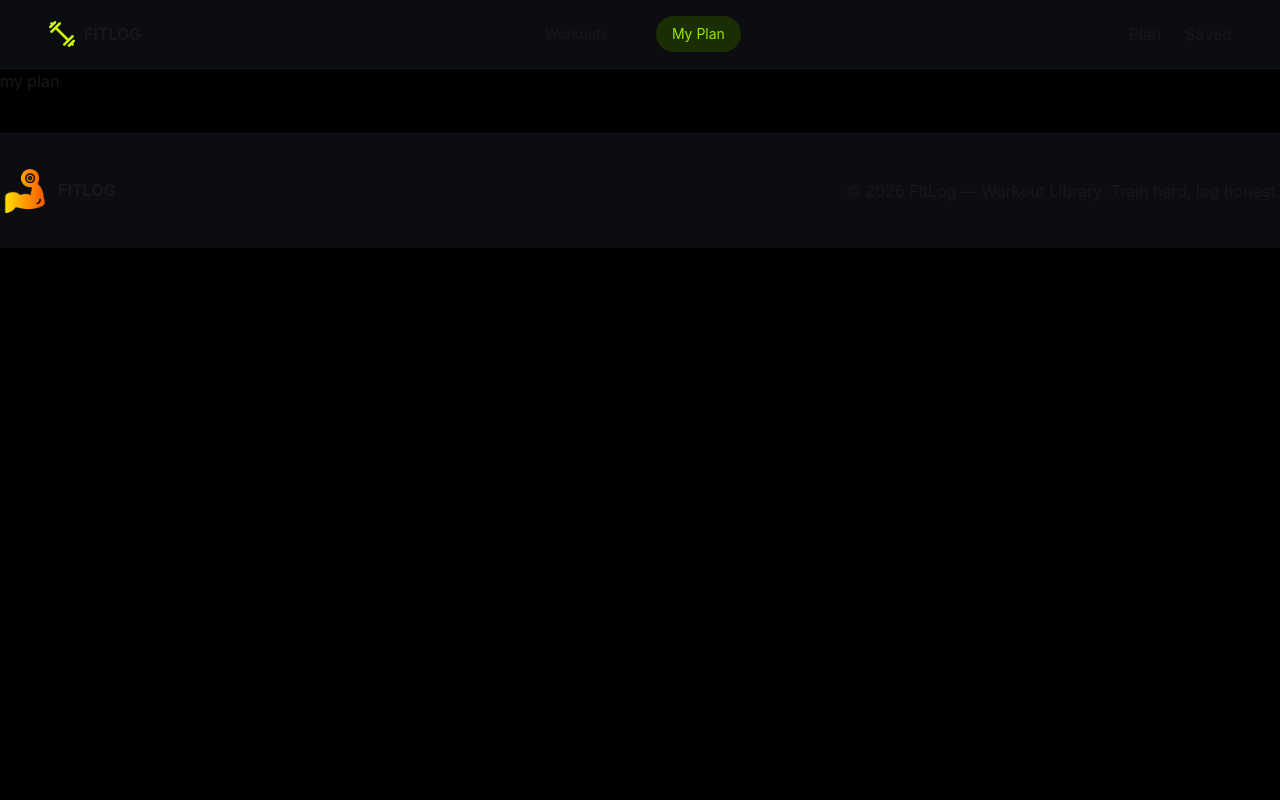
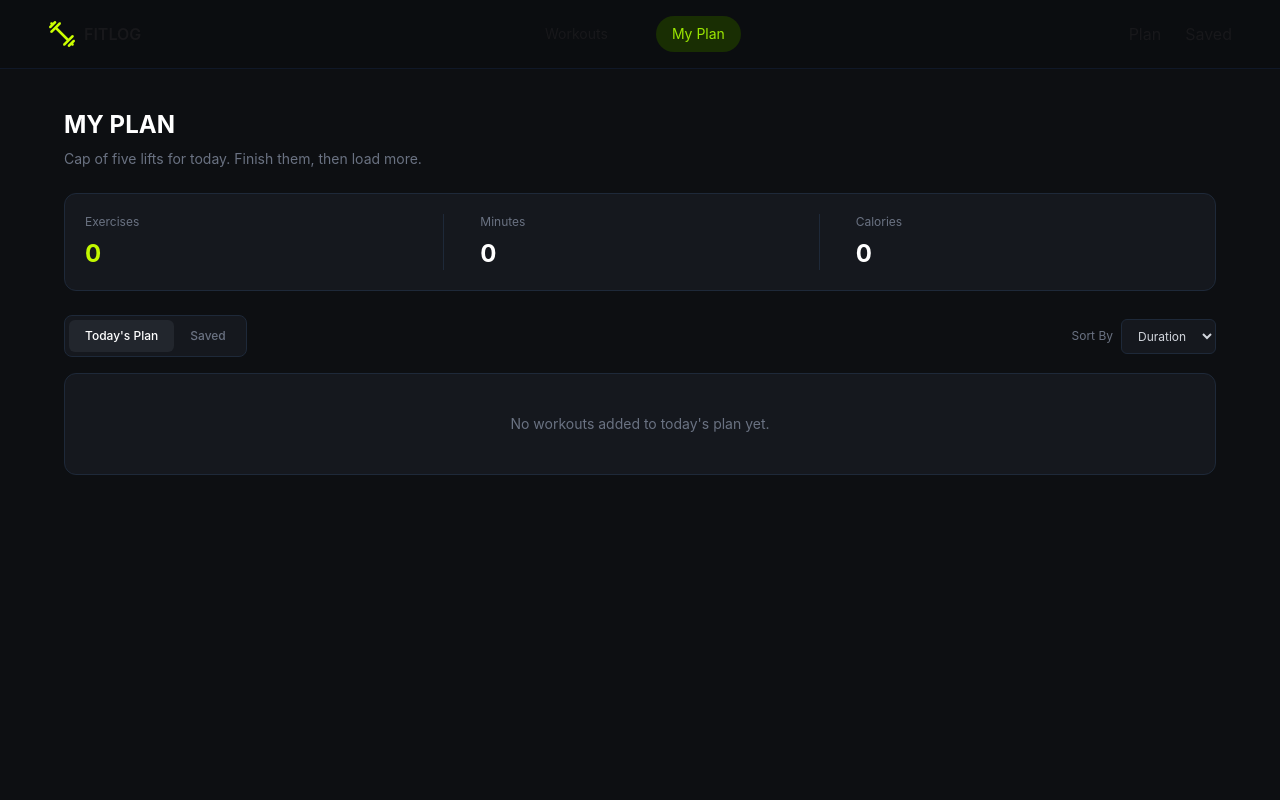
Before and after one commit to sajid-07321/assignment-6, a Next.js app: page /my-plan in a window 1280 px wide. Shown: the top 800 px of the page. Built offline with nearby package versions, Linux system fonts and the light colour scheme.

Commit message:
function context my plan activity

```diff
--- a/app/components/MyPlan.tsx
+++ b/app/components/MyPlan.tsx
@@ -1,11 +1,162 @@
-import React from 'react';
+"use client";
+import React, { useContext, useState } from "react";
+import { WorkoutContext } from "../context/WorkoutContext";
 
 const MyPlan = () => {
-    return (
+  const { plan, saved } = useContext(WorkoutContext);
+
+  const [activeTab, setActiveTab] = useState<"plan" | "saved">("plan");
+
+  const currentWorkouts = activeTab === "plan" ? plan : saved;
+
+  console.log(plan, saved, "plan", "saved");
+
+  return (
+    <main className="min-h-screen bg-[#0d0f12] px-6 py-10 text-white">
+      <div className="mx-auto max-w-6xl">
+        {/* Header */}
         <div>
-            <h2>my plan</h2>
+          <h3 className="text-2xl font-bold">MY PLAN</h3>
+
+          <p className="mt-2 text-sm text-gray-500">
+            Cap of five lifts for today. Finish them, then load more.
+          </p>
         </div>
-    );
+
+        {/* Stats */}
+        <div className="mt-6 grid grid-cols-1 gap-4 rounded-xl border border-gray-800 bg-[#15181e] p-5 sm:grid-cols-3">
+          {/* Exercises */}
+          <div className="border-b border-gray-800 sm:border-b-0 sm:border-r sm:pr-5">
+            <p className="text-xs text-gray-500">Exercises</p>
+
+            <p className="mt-2 text-2xl font-bold text-[#C2F800]">
+              {currentWorkouts.length}
+            </p>
+          </div>
+
+          {/* Minutes */}
+          <div className="border-b border-gray-800 sm:border-b-0 sm:border-r sm:px-5">
+            <p className="text-xs text-gray-500">Minutes</p>
+
+            <p className="mt-2 text-2xl font-bold">
+              {currentWorkouts.reduce(
+                (total, workout) => total + workout.duration,
+                0,
+              )}
+            </p>
+          </div>
+
+          {/* Calories */}
+          <div className="sm:pl-5">
+            <p className="text-xs text-gray-500">Calories</p>
+
+            <p className="mt-2 text-2xl font-bold">
+              {currentWorkouts.reduce(
+                (total, workout) => total + workout.caloriesBurned,
+                0,
+              )}
+            </p>
+          </div>
+        </div>
+
+        {/* Tabs + Sort */}
+        <section className="mt-6 flex flex-col gap-4 sm:flex-row sm:items-center sm:justify-between">
+          {/* Tabs */}
+          <div className="flex w-fit rounded-lg border border-gray-800 bg-[#15181e] p-1">
+            <button
+              onClick={() => setActiveTab("plan")}
+              className={`rounded-md px-4 py-2 text-xs font-medium ${
+                activeTab === "plan"
+                  ? "bg-[#22262d] text-white"
+                  : "text-gray-500"
+              }`}
+            >
+              Today&apos;s Plan
+            </button>
+
+            <button
+              onClick={() => setActiveTab("saved")}
+              className={`rounded-md px-4 py-2 text-xs font-medium ${
+                activeTab === "saved"
+                  ? "bg-[#22262d] text-white"
+                  : "text-gray-500"
+              }`}
+            >
+              Saved
+            </button>
+          </div>
+
+          {/* Sort */}
+          <div className="flex items-center gap-2">
+            <span className="text-xs text-gray-500">Sort By</span>
+
+            <select
+              className="rounded-md border border-gray-800 bg-[#15181e] px-3 py-2 text-xs text-gray-300 outline-none"
+              defaultValue="duration"
+            >
+              <option value="duration">Duration</option>
+
+              <option value="calories">Calories</option>
+
+              <option value="rating">Rating</option>
+            </select>
+          </div>
+        </section>
+
+        {/* Workout List */}
+        <section className="mt-4 space-y-3">
+          {currentWorkouts.length === 0 ? (
+            <div className="rounded-xl border border-gray-800 bg-[#15181e] p-10 text-center">
+              <p className="text-sm text-gray-500">
+                {activeTab === "plan"
+                  ? "No workouts added to today's plan yet."
+                  : "No saved workouts yet."}
+              </p>
+            </div>
+          ) : (
+            currentWorkouts.map((workout) => (
+              <div
+                key={workout.id}
+                className="flex items-center gap-4 rounded-xl border border-gray-800 bg-[#15181e] p-3"
+              >
+                {/* Image */}
+                <div className="h-16 w-24 shrink-0 overflow-hidden rounded-lg bg-gray-800">
+                  <img
+                    src={workout.image}
+                    alt={workout.name}
+                    className="h-full w-full object-cover"
+                  />
+                </div>
+
+                {/* Info */}
+                <div className="flex-1">
+                  <h4 className="text-sm font-semibold">{workout.name}</h4>
+
+                  <p className="mt-1 text-xs text-gray-500">
+                    {workout.muscleGroups.join(" • ")} • {workout.duration} min
+                    • {workout.caloriesBurned} kcal • ⭐ {workout.rating}
+                  </p>
+                </div>
+
+                {/* Actions */}
+                <div className="flex items-center gap-2">
+                  <button className="hidden rounded-full border border-gray-700 px-4 py-2 text-xs text-gray-300 hover:border-gray-500 sm:block">
+                    View Details
+                  </button>
+
+                  {activeTab === "plan" && (
+                    <button className="rounded-full bg-[#C2F800] px-4 py-2 text-xs font-semibold text-black hover:bg-lime-300">
+                      Mark as Done
+                    </button>
+                  )}
+                </div>
+              </div>
+            ))
+          )}
+        </section>
+      </div>
+    </main>
+  );
 };
 
 export default MyPlan;
--- /dev/null
+++ b/app/components/WorkActions.tsx
@@ -0,0 +1,28 @@
+"use client"
+import React, { useContext } from 'react';
+import { IWorkOut } from '../types/workout';
+import { WorkoutContext } from '../context/WorkoutContext';
+import { toast } from 'react-toastify';
+
+const WorkActions = ({singleWorkout}: {singleWorkout: IWorkOut}) => {
+
+    const { saved, setSaved } = useContext(WorkoutContext)
+
+
+    const handleAddToSave = () => {
+        console.log("add to save", singleWorkout);
+
+        setSaved([...saved, singleWorkout]);
+        toast.success("Save For Later")
+
+    };
+    return (
+       <button className="rounded-lg bg-[#C2F800] px-5 py-3 text-sm font-semibold text-black transition hover:bg-lime-300"
+
+       onClick={()=> handleAddToSave()}>
+                Save For Later
+              </button>
+    );
+};
+
+export default WorkActions;
--- /dev/null
+++ b/app/components/WorkoutActions.tsx
@@ -0,0 +1,28 @@
+"use client"
+import React, { useContext } from 'react';
+import { IWorkOut } from '../types/workout';
+import { WorkoutContext } from '../context/WorkoutContext';
+import { toast } from 'react-toastify';
+
+const WorkoutActions = ({singleWorkout}: {singleWorkout: IWorkOut}) => {
+
+    const { plan, setPlan } = useContext(WorkoutContext)
+
+
+    const handleAddToPlan = () => {
+        console.log("add to plan", singleWorkout);
+
+        setPlan([...plan, singleWorkout]);
+        toast.success("Add To My Plan")
+
+    };
+    return (
+       <button className="rounded-lg bg-[#C2F800] px-5 py-3 text-sm font-semibold text-black transition hover:bg-lime-300"
+
+       onClick={()=> handleAddToPlan()}>
+                Add to today&apos;s plan
+              </button>
+    );
+};
+
+export default WorkoutActions;
--- /dev/null
+++ b/app/context/WorkoutContext.tsx
@@ -0,0 +1,27 @@
+"use client"
+
+import React, { createContext, ReactNode, useState } from 'react';
+
+
+export const WorkoutContext = createContext({})
+
+
+const WorkoutProvider = ({children}: {children:ReactNode} ) => {
+
+    const [plan, setPlan] = useState([]);
+    const [saved, setSaved] = useState([]);
+
+    const sharedData = {
+        plan,
+        setPlan,
+        saved,
+        setSaved
+    };
+
+    return <WorkoutContext.Provider value={sharedData}>
+      {children}
+    </WorkoutContext.Provider>
+};
+
+
+export default WorkoutProvider;
--- a/app/globals.css
+++ b/app/globals.css
@@ -1,6 +1,7 @@
 @import "tailwindcss";
 @import "tailwindcss";
 @plugin "daisyui";
+
 
 html,
 body {
--- a/app/layout.tsx
+++ b/app/layout.tsx
@@ -3,6 +3,8 @@ import { Geist, Geist_Mono } from "next/font/google";
 import "./globals.css";
 import NavBar from "./components/NavBar";
 import Footer from "./components/Footer";
+import WorkoutProvider from "./context/WorkoutContext";
+import { ToastContainer } from "react-toastify";
 
 const geistSans = Geist({
   variable: "--font-geist-sans",
@@ -27,10 +29,12 @@ export default function RootLayout({ children }: LayoutProps<"/">) {
     >
       <body className="min-h-full flex flex-col">
 
-
+        <WorkoutProvider>
         <NavBar/>
         {children}
         <Footer/>
+        <ToastContainer />
+        </WorkoutProvider>
         </body>
     </html>
   );
--- a/app/workouts/[id]/page.tsx
+++ b/app/workouts/[id]/page.tsx
@@ -1,3 +1,5 @@
+import WorkActions from "@/app/components/WorkActions";
+import WorkoutActions from "@/app/components/WorkoutActions";
 import { IWorkOut } from "@/app/types/workout";
 import Image from "next/image";
 
@@ -183,13 +185,9 @@ const WorkoutDetailsPage = async ({
             {/* Buttons */}
             <div className="mt-7 flex gap-3">
 
-              <button className="rounded-lg bg-[#C2F800] px-5 py-3 text-sm font-semibold text-black transition hover:bg-lime-300">
-                Add to today&apos;s plan
-              </button>
+              <WorkoutActions singleWorkout={singleWorkout} />
 
-              <button className="rounded-lg border border-gray-700 px-5 py-3 text-sm text-white transition hover:border-gray-500">
-                ♡ Save for later
-              </button>
+              <WorkActions singleWorkout={singleWorkout}/>
 
             </div>
 
--- a/package.json
+++ b/package.json
@@ -12,14 +12,15 @@
     "@tailwindcss/vite": "^4.3.3",
     "next": "16.3.6",
     "react": "19.2.8",
-    "react-dom": "19.2.8"
+    "react-dom": "19.2.8",
+    "react-toastify": "^11.1.0"
   },
   "devDependencies": {
     "@tailwindcss/postcss": "^4",
     "@types/node": "^20",
     "@types/react": "^19",
     "@types/react-dom": "^19",
-    "daisyui": "^5.7.44",
+    "daisyui": "^5.7.46",
     "eslint": "^9",
     "eslint-config-next": "16.3.6",
     "tailwindcss": "^4.3.3",
```
Also changed, not shown: 1 other file (tests, documents, lock files or other folders).
